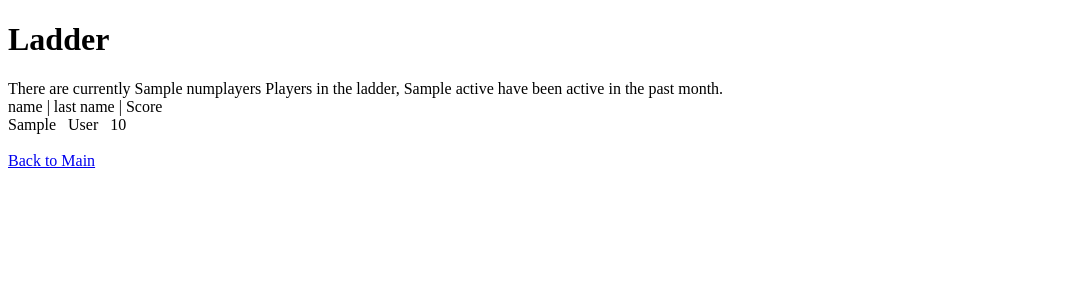
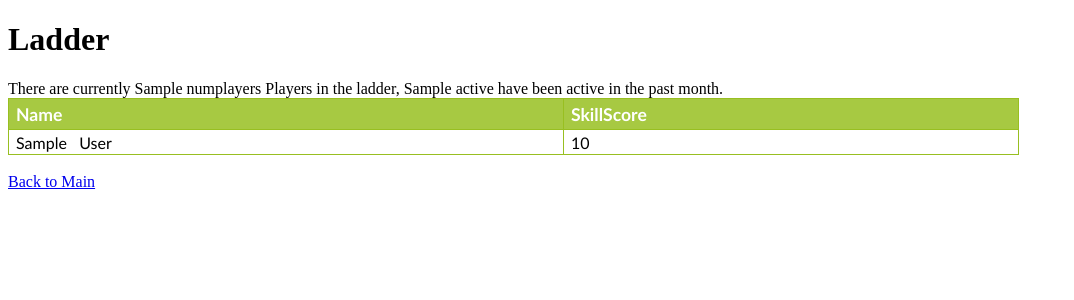
Before and after one commit to jasonCoutu/foosLadder, a Python web app: template templates/ladder.html in a window 1280 px wide. Shown: the top 300 px of the page, without its empty margins (0-1074 px from the left). Run offline with Jinja, Linux system fonts and the light colour scheme; the template is opened without the code that fills it: most values are stand-ins (such as "Sample title", 1, 10 or a date in 2020).

Commit message:
Nicer ladder table.

```diff
--- a/main.py
+++ b/main.py
@@ -6,7 +6,7 @@ ROUTES = [
     Route('/page2', handler='views.playerView'),
     Route('/newPlayer', handler='views.newPlayerView'),
     Route('/selector', handler='views.selectorView'),
-    Route('/ladder', handler='views.ladderView'),
+    Route('/ladder', handler='ladder.ladderView'),
     Route('/recordGame', handler='views.reportView'),
     Route('/reportGame', handler='views.reportView'),
 
--- a/templates/ladder.html
+++ b/templates/ladder.html
@@ -3,21 +3,58 @@
 <html>
 <head>
     <title>Current Ladder</title>
+    <style type="text/css">
+        #Players
+        {
+            font-family:"Trebuchet MS", Arial, Helvetica, sans-serif;
+            width:80%;
+            border-collapse:collapse;
+        }
+        #Players td, #Players th
+        {
+            font-size:1em;
+            border:1px solid #98bf21;
+            padding:3px 7px 2px 7px;
+        }
+        #Players th
+        {
+            font-size:1.1em;
+            text-align:left;
+            padding-top:5px;
+            padding-bottom:4px;
+            background-color:#A7C942;
+            color:#ffffff;
+        }
+        #Players tr.alt td
+        {
+            color:#000000;
+            background-color:#EAF2D3;
+        }
+    </style>
 </head>
 <body>
 <span><h1>Ladder</h1></span>
 There are currently {{ numplayers }} Players in the ladder, {{ active }} have been active in the past month.
 
 <br>
+<table id="Players">
 
-name | last name | Score
-<br>
+  <tr><th> Name </th>  <th>SkillScore</th></tr>
+{% set odd=True %}
+{%  for player in players %}
+    {% if odd %}
+        <tr>
+        {% set odd=False %}
+    {% else %}
+        <tr class="alt">
+        {% set odd=True %}
+    {% endif %}
+    <td>{{ player.first_name}} &nbsp {{player.last_name}}</td><td> {{player.skillScore}}</td></tr>
 
-{%  for player in players %}
-    {{ player.first_name}} &nbsp {{player.last_name}} &nbsp {{player.skillScore}}
-    <br>
 
 {% endfor %}
+</table>
+
 <br>
 <a href="/">Back to Main</a> <br>
 </body>
```
Also changed, not shown: ladder.py (added, +88 -0 lines), views.py (+13 -90 lines).
